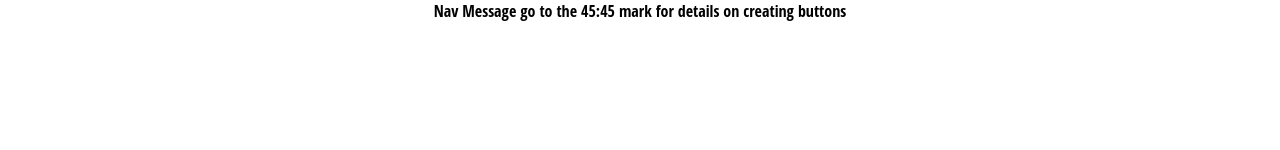
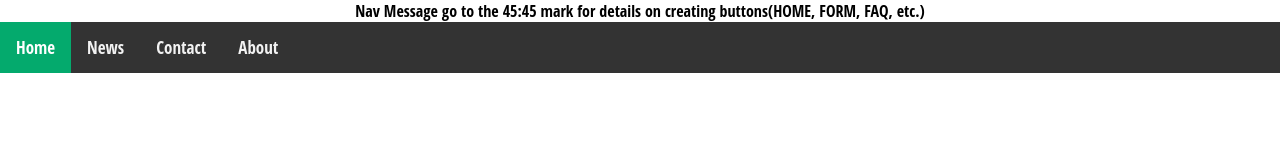
Before and after one commit to JoyE-HOU/Ecolabels, a React (Create React App) app: page /user in a window 1280 px wide. Shown: the top 150 px of the page. Built offline with nearby package versions, Linux system fonts and the light colour scheme; no server answers.

Commit message:
Created basic navbar

```diff
--- a/src/App.css
+++ b/src/App.css
@@ -66,3 +66,31 @@
   color: cadetblue;
   padding: 150px;
 }
+
+/* Add a black background color to the top navigation */
+.topnav {
+  background-color: #333;
+  overflow: hidden;
+}
+
+/* Style the links inside the navigation bar */
+.topnav a {
+  float: left;
+  color: #f2f2f2;
+  text-align: center;
+  padding: 14px 16px;
+  text-decoration: none;
+  font-size: 17px;
+}
+
+/* Change the color of links on hover */
+.topnav a:hover {
+  background-color: #ddd;
+  color: black;
+}
+
+/* Add a color to the active/current link */
+.topnav a.active {
+  background-color: #04AA6D;
+  color: white;
+}
--- a/src/component/Nav.js
+++ b/src/component/Nav.js
@@ -3,7 +3,13 @@
 function Nav() {
     return (
         <div className="Nav">
-            <div>Nav Message go to the 45:45 mark for details on creating buttons</div>
+            <div>Nav Message go to the 45:45 mark for details on creating buttons(HOME, FORM, FAQ, etc.)</div>
+            <div class="topnav">
+                <a class="active" href="#home">Home</a>
+                <a href="#news">News</a>
+                <a href="#contact">Contact</a>
+                <a href="#about">About</a>
+            </div>
         </div>
     )
 }
```
